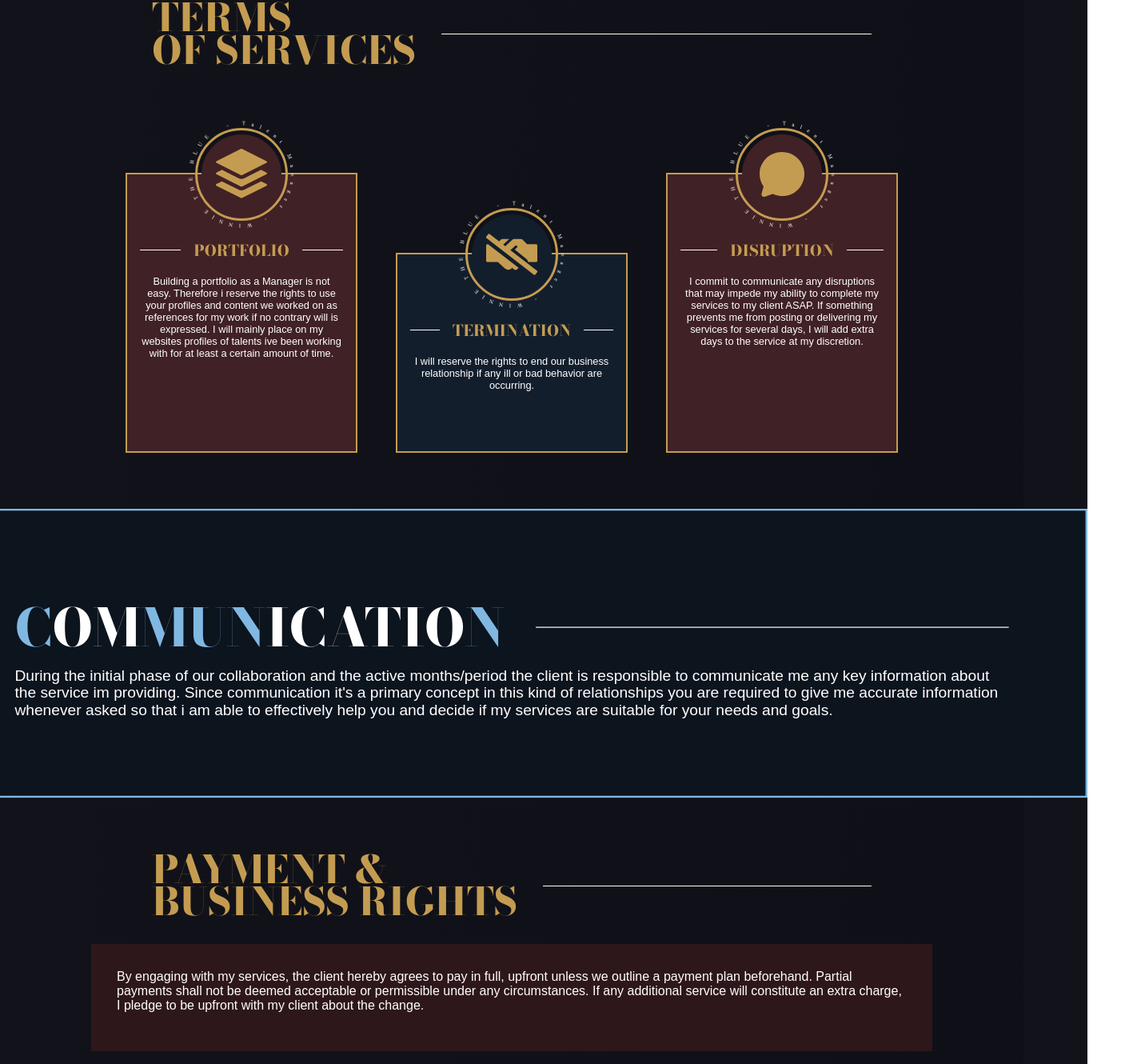
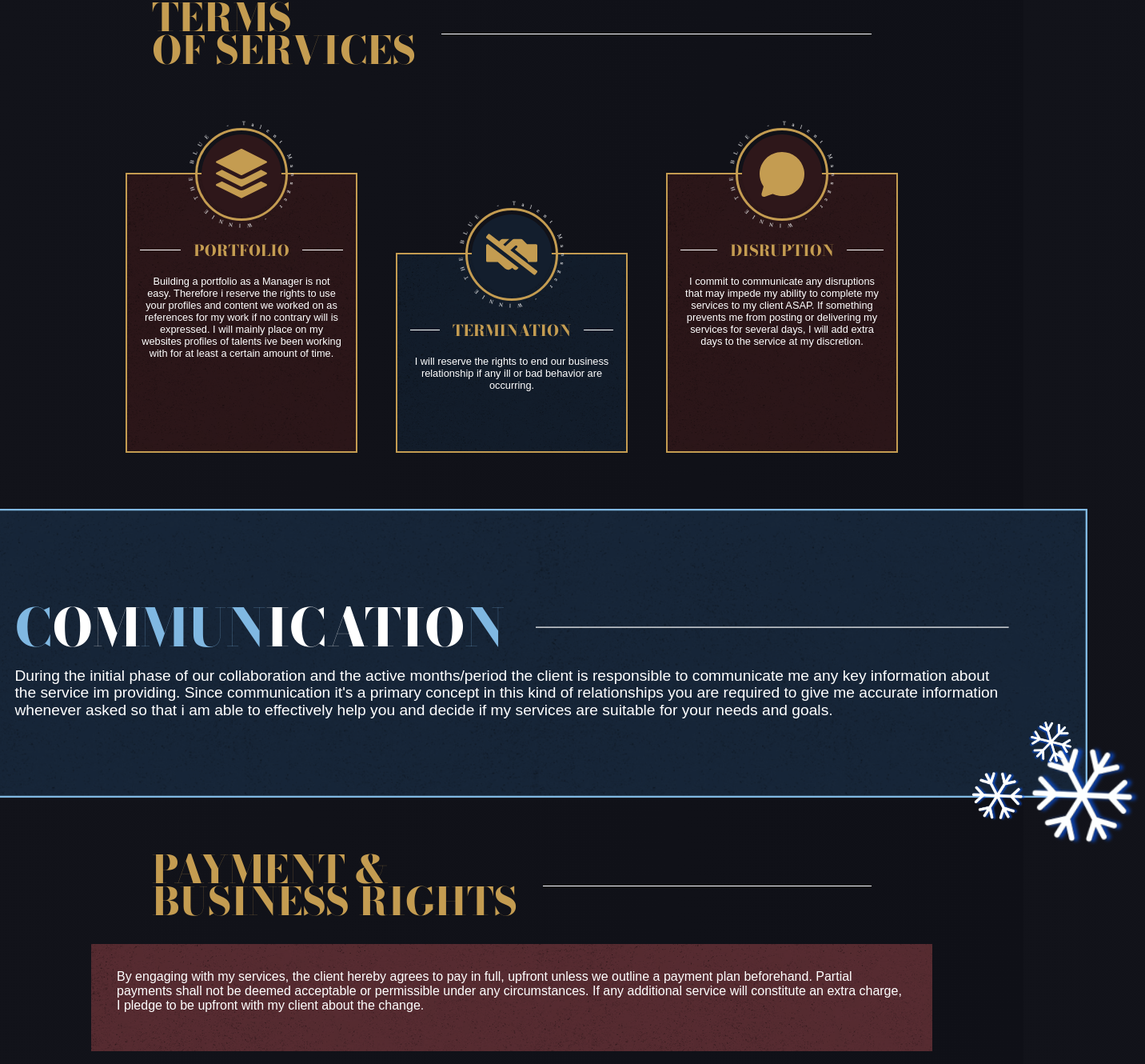
Before and after one commit to Shubamium/Winnie, a Next.js app: page /terms/tos in a window 1280 px wide. Shown: the part 463-1793 px from the top of the page at 80% size, 1432 px wide, since content can reach past the window. Built offline with nearby package versions, Linux system fonts and the light colour scheme; a web font is replaced by a local one.

Commit message:
add detail to terms

```diff
--- a/src/app/globals.scss
+++ b/src/app/globals.scss
@@ -16,6 +16,9 @@ p{
 	color: white;
 	font-family: var(--fontPara);
 	font-weight: 200;
+	b{
+		font-weight: 600;
+	}
 }
 h2{
 
--- a/src/app/terms/tos/page.tsx
+++ b/src/app/terms/tos/page.tsx
@@ -83,6 +83,9 @@ export default function Terms({}: Props) {
 							<div className="line"></div>
 						</div>
 						<p>During the initial phase of our collaboration and the active months/period the client is responsible to communicate me any key information about the service im providing. Since communication {`it's`} a primary concept in this kind of relationships you are required to give me accurate information whenever asked so that i am able to effectively help you and decide if my services are suitable for your needs and goals.</p>
+						<img src="/images/decors/snowflake.png" alt="" className='decor_snow' />
+						<img src="/images/decors/snowflake.png" alt="" className='decor_snow two' />
+						<img src="/images/decors/snowflake.png" alt="" className='decor_snow three' />
 					</div>
 			</section>
 
--- a/src/app/terms/tos/terms.scss
+++ b/src/app/terms/tos/terms.scss
@@ -13,8 +13,9 @@
 			margin-top: 100px;
 			border: 2px solid var(--gold);
 			min-height: 350px;
-			--mc: var(--red);
+			--mc: url('/images/backgrounds/texture_paper.png'), #2E171A;
 			background: var(--mc);
+			background-blend-mode: multiply;
 			.icons{
 				position: relative;
 				display: flex;
@@ -24,7 +25,8 @@
 				.icon{
 					width: 100px;
 					height: 100px;
-					background: var(--mc);
+					background: #2E171A;
+					background-blend-mode: overlay;
 					display: flex;
 					justify-content: center;
 					align-items: center;
@@ -79,10 +81,15 @@
 			}
 
 			&.center{
-				--mc: #131E2D;
 				min-height: 250px;
+				--mc: url('/images/backgrounds/texture_paper.png'), #131E2D;
+
 				.description{
 					margin-bottom: -100px;
+
+				}
+				.icons .icon{
+					background: #131E2D;
 
 				}
 			}
@@ -96,12 +103,35 @@
 		margin: 100px 0;
 		.confine{
 			max-width: 1200px;
-			background: #0C141E;
+			background: url('/images/backgrounds/texture_paper.png'),#0C141E;
+			background-blend-mode: overlay;
 			margin: 1em auto;
 			padding: 5em;
 			scale: 1.2;
 			border: 2px solid var(--lBlue);
+			.decor_snow{
+				position:absolute;
+				bottom:-20%;
+				right:-5%;
 
+				animation: speen 25s infinite linear reverse;
+				// width:100%;
+				// height:100%;
+
+				&.two{
+					max-width: 50px;
+					animation-duration: 50s;
+					animation-direction: normal;
+					bottom: 10%;
+					right: 1%;
+				}
+				&.three{
+					bottom: -10%;
+					right: 5%;
+					max-width: 60px;
+				}
+
+			}
 			.comm-head{
 				display: flex;
 				align-items: center;
@@ -130,7 +160,16 @@
 			.pt-terms{
 				padding: 2em;
 				margin: 1.5em;
-				background: #2E171A;
+				background: url('/images/backgrounds/texture_paper.png'),#2E171A;
+				background-blend-mode: overlay;
+				color: #FF9494;
+				transition: all 500ms ease;
+
+				&:hover{
+					scale: 1.02;
+					outline: 2px solid white;
+					outline-offset: 10px;
+				}
 				p{
 					margin-bottom: 1em;
 				}
```
